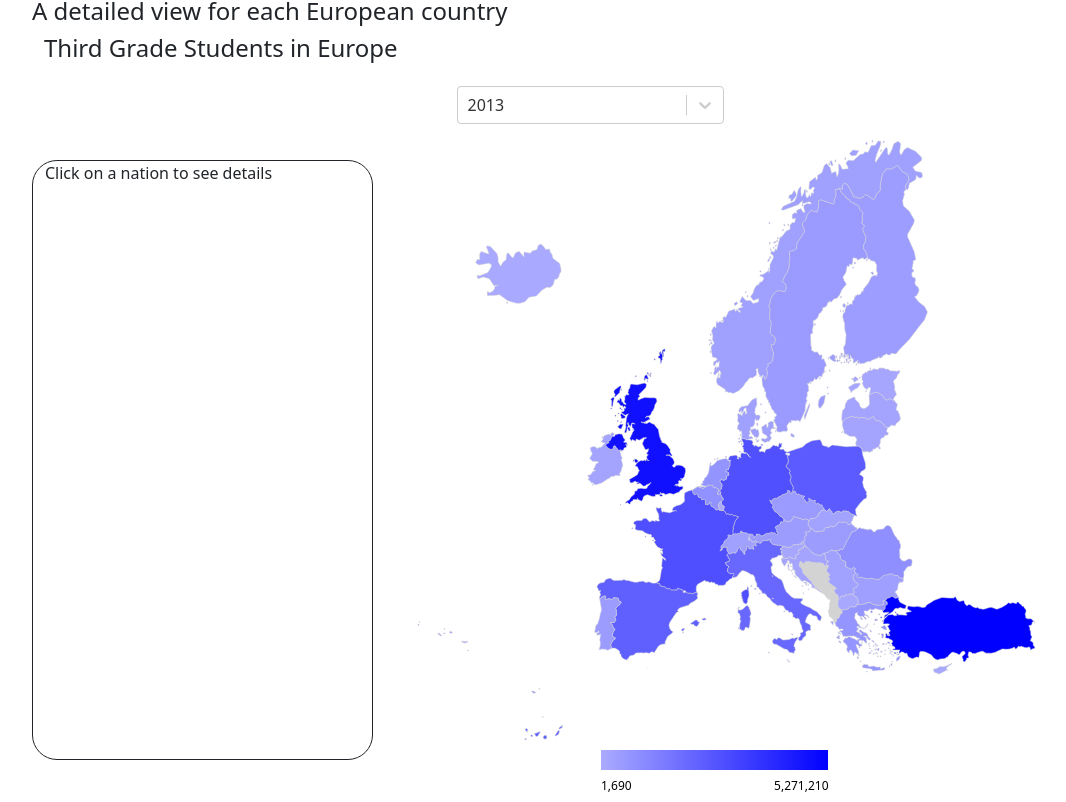
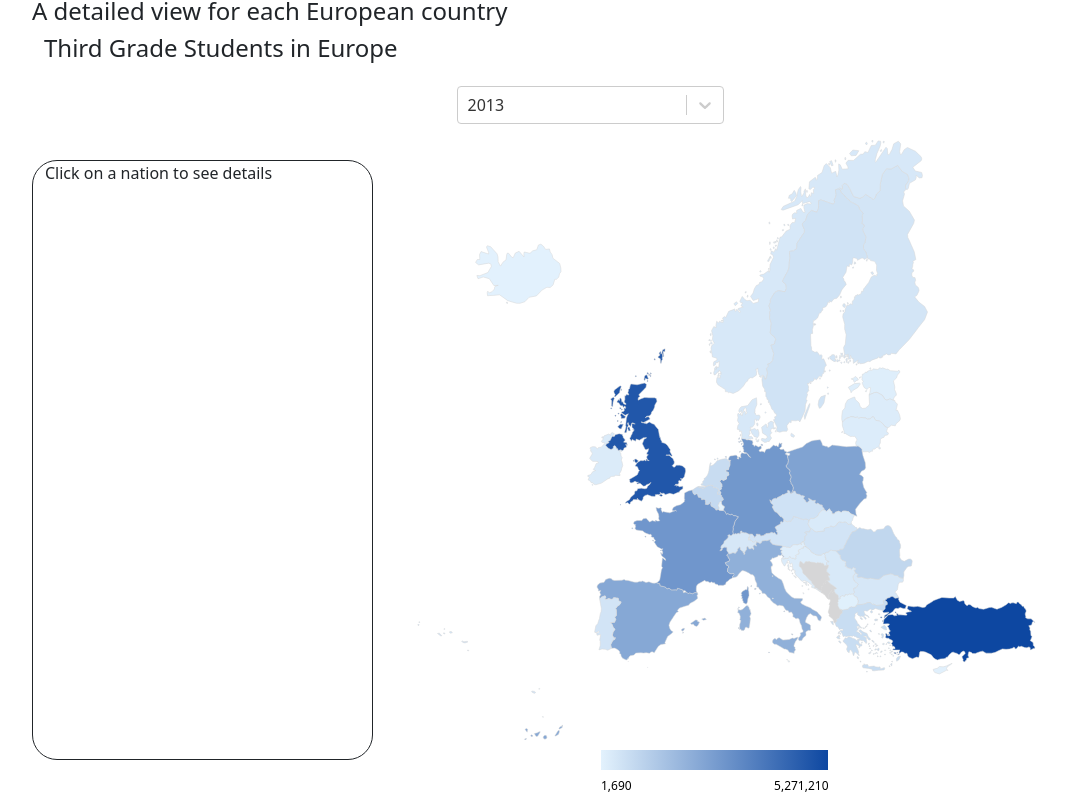
Before and after one commit to Sasmukni/GoodSoupDataVis, a React (Create React App) app: page /#/project in a window 1280 px wide. Shown: the part 2338-3140 px from the top of the page, without its empty margins (50-1116 px from the left). Built offline with nearby package versions, Linux system fonts and the light colour scheme.

Commit message:
Added colors in choroplet maps

```diff
--- a/src/project/visualizations/ChoroplethMap.js
+++ b/src/project/visualizations/ChoroplethMap.js
@@ -26,7 +26,7 @@ export default function ChoroplethMap({
   var yearFilteredNumData = numData.filter(d => d.year === year);
   var colorScale = d3.scaleLinear()
       .domain(d3.extent([...yearFilteredNumData.map(d=>d.tot_students)]))
-      .range(['#AAAAFF', '#0000FF']);
+      .range([colors["Nation1"], colors["Nation2"]]);
   //var extent =
   var newGeoData = geoData;
   newGeoData.features = newGeoData.features.filter((feat)=> nations.includes(feat.properties.NAME_ENGL));
@@ -36,13 +36,13 @@ export default function ChoroplethMap({
   const allSvgPaths = myGeoData.sort((a,b)=> {if(a.properties.NAME_ENGL === focused) return 1; if (b.properties.NAME_ENGL === focused) return -1; return a.properties.NAME_ENGL-b.properties.NAME_ENGL})
     .map((shape) => {
       const regionData = yearFilteredNumData.find((region) => region.nation === shape.properties?.NAME_ENGL);
-      const color =  regionData ? colorScale(regionData?.tot_students) : 'lightgrey';
+      const color =  regionData ? colorScale(regionData?.tot_students) : colors["Neutral"];
       const countryName = shape.properties?.NAME_ENGL ?? 'No Data';
       return (
         <path
           key={shape.id}
           d={geoPathGenerator(shape.geometry)}
-          stroke={focused === shape.properties.NAME_ENGL? "black": "lightGrey"}
+          stroke={focused === shape.properties.NAME_ENGL? "black": colors["Neutral"]}
           strokeWidth={focused === shape.properties.NAME_ENGL? 1: 0.5}
           fill={color}
           fillOpacity={1}
@@ -100,8 +100,8 @@ export default function ChoroplethMap({
             <svg width={mapWidth/3} height="50">
               <defs>
                 <linearGradient id="gradient" x1="0%" y1="0%" x2="100%" y2="0%">
-                  <stop offset="00%" stopColor="#AAAAFF" />
-                  <stop offset="100%" stopColor="#0000FF" />
+                  <stop offset="00%" stopColor={colors["Nation1"]} />
+                  <stop offset="100%" stopColor={colors["Nation2"]} />
                 </linearGradient>
               </defs>
               <rect x="0" y="0" width={mapWidth/3} height="20" fill="url(#gradient)" />
--- a/src/project/visualizations/ChoroplethMapNEET.js
+++ b/src/project/visualizations/ChoroplethMapNEET.js
@@ -25,7 +25,7 @@ export default function ChoroplethMapNEET({
   var yearFilteredNumData = numData.filter(d => d.year === year);
   var colorScale = d3.scaleLinear()
       .domain(d3.extent([...yearFilteredNumData.map(d=>d.tot_neets)]))
-      .range(['#AAAAFF', '#0000FF']);
+      .range([colors["Nation1"], colors["Nation2"]]);
   //var extent =
   var newGeoData = geoData;
   newGeoData.features = newGeoData.features.filter((feat)=> nations.includes(feat.properties.NAME_ENGL));
@@ -35,13 +35,13 @@ export default function ChoroplethMapNEET({
   const allSvgPaths = myGeoData.sort((a,b)=> {if(a.properties.NAME_ENGL === focused) return 1; if (b.properties.NAME_ENGL === focused) return -1; return a.properties.NAME_ENGL-b.properties.NAME_ENGL})
     .map((shape) => {
       const regionData = yearFilteredNumData.find((region) => region.nation === shape.properties?.NAME_ENGL);
-      const color =  regionData ? colorScale(regionData?.tot_neets) : 'lightgrey';
+      const color =  regionData ? colorScale(regionData?.tot_neets) : colors["Neutral"];
       const countryName = shape.properties?.NAME_ENGL ?? 'No Data';
       return (
         <path
           key={shape.id}
           d={geoPathGenerator(shape.geometry)}
-          stroke={focused === shape.properties.NAME_ENGL? "black": "lightGrey"}
+          stroke={focused === shape.properties.NAME_ENGL? "black": colors["Neutral"]}
           strokeWidth={focused === shape.properties.NAME_ENGL? 1: 0.5}
           fill={color}
           fillOpacity={1}
@@ -99,8 +99,8 @@ export default function ChoroplethMapNEET({
             <svg width="300" height="50">
               <defs>
                 <linearGradient id="gradient" x1="0%" y1="0%" x2="100%" y2="0%">
-                  <stop offset="00%" stopColor="#AAAAFF" />
-                  <stop offset="100%" stopColor="#0000FF" />
+                  <stop offset="00%" stopColor={colors["Nation1"]} />
+                  <stop offset="100%" stopColor={colors["Nation2"]} />
                 </linearGradient>
               </defs>
               <rect x="0" y="0" width="300" height="20" fill="url(#gradient)" />
--- a/src/project/visualizations/SwitchDiag.js
+++ b/src/project/visualizations/SwitchDiag.js
@@ -6,7 +6,7 @@ import TreeMapChart from './treeMapChart';
 export default function SwitchDiag({
   colorsType = ["pink"]
 }) {
-  const [diag, setDiag] = useState(null);
+  const [diag, setDiag] = useState(0);
 
   return (
     <div className='row'>
```
